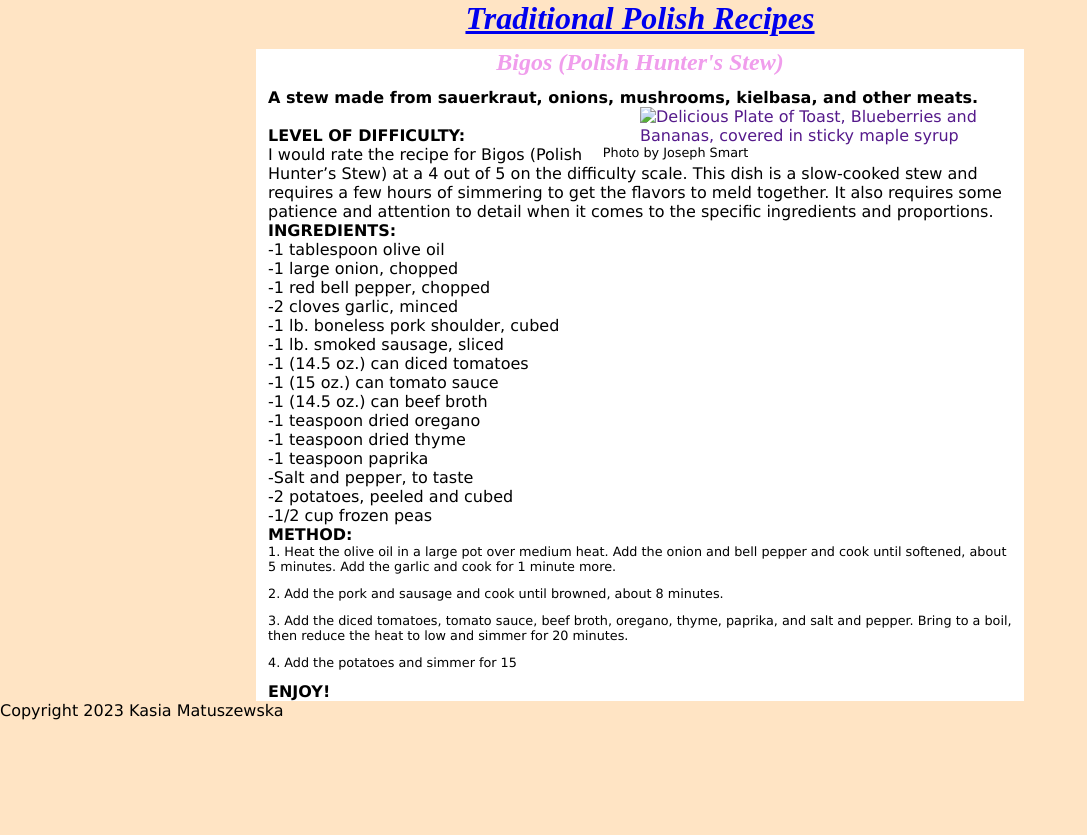
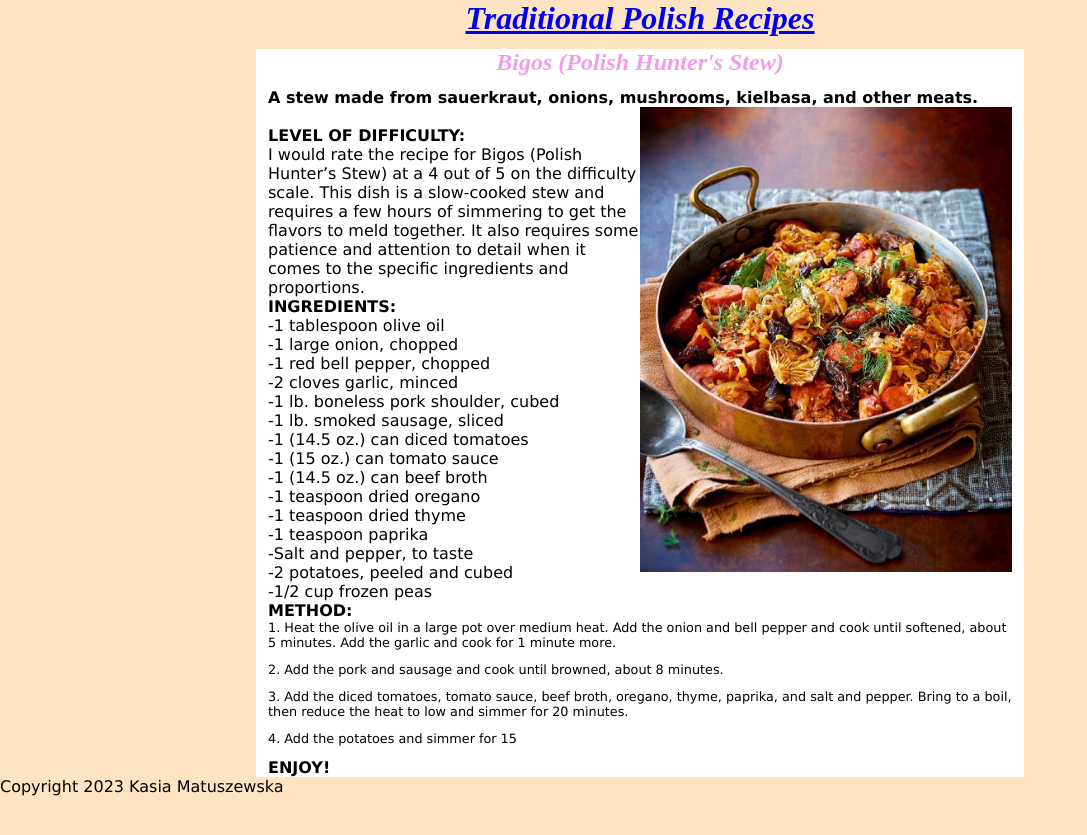
Before and after one commit to kasiamatuszewska/recipewebsite, a Jekyll site: the page built from _recipes/recipe1.md, in a window 1280 px wide. Shown: the top 835 px of the page, without its empty margins (0-1087 px from the left). Built offline with Jekyll 4.4.1, drawn with Linux system fonts in a browser that asks for light colours.

Commit message:
Update Recipe “recipe1”

```diff
--- a/_recipes/recipe1.md
+++ b/_recipes/recipe1.md
@@ -7,7 +7,7 @@ published: true
 ---
 **A stew made from sauerkraut, onions, mushrooms, kielbasa, and other meats.**
 
-![Delicious Plate of Toast, Blueberries and Bananas, covered in sticky maple syrup]( "Photo by Joseph Smart")
+![](../uploads/picture-1.jpg)
 
 \
 **LEVEL OF DIFFICULTY:**
```
Also changed, not shown: uploads/picture-1.jpg (added).
